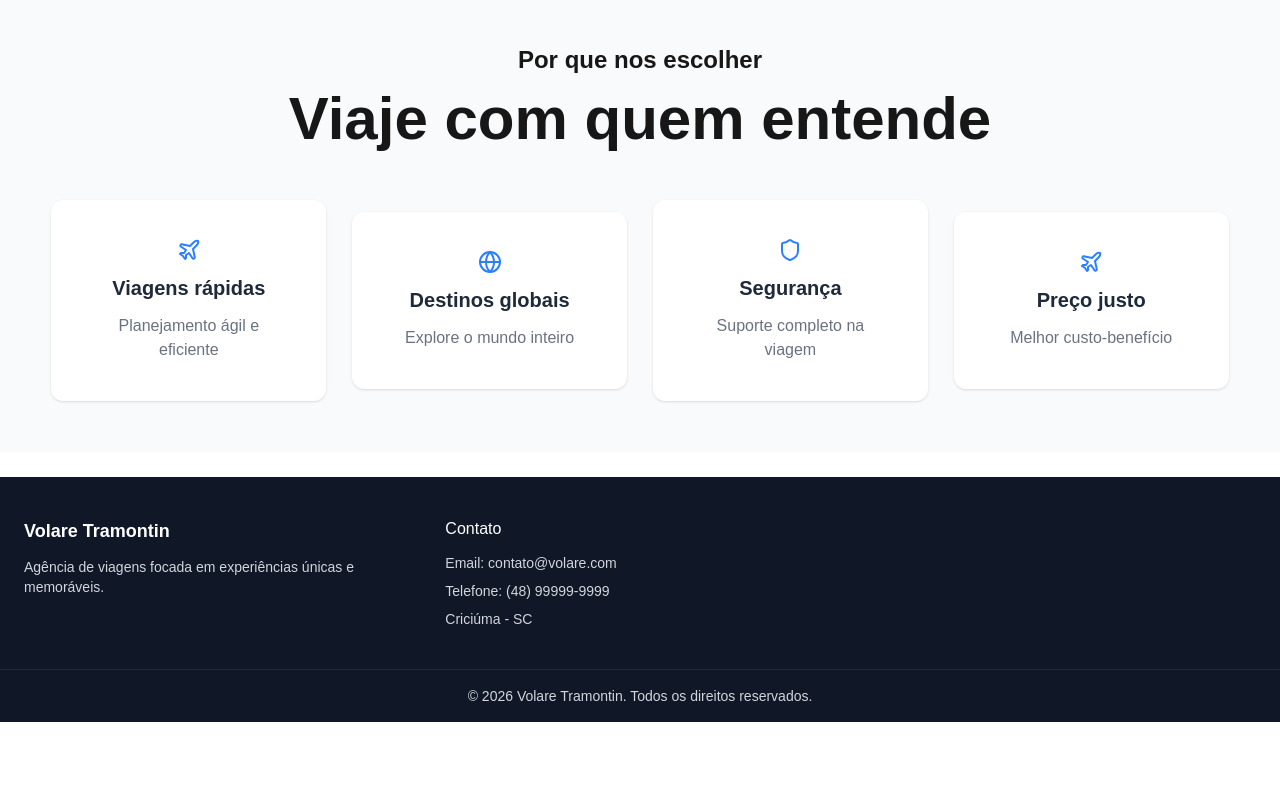
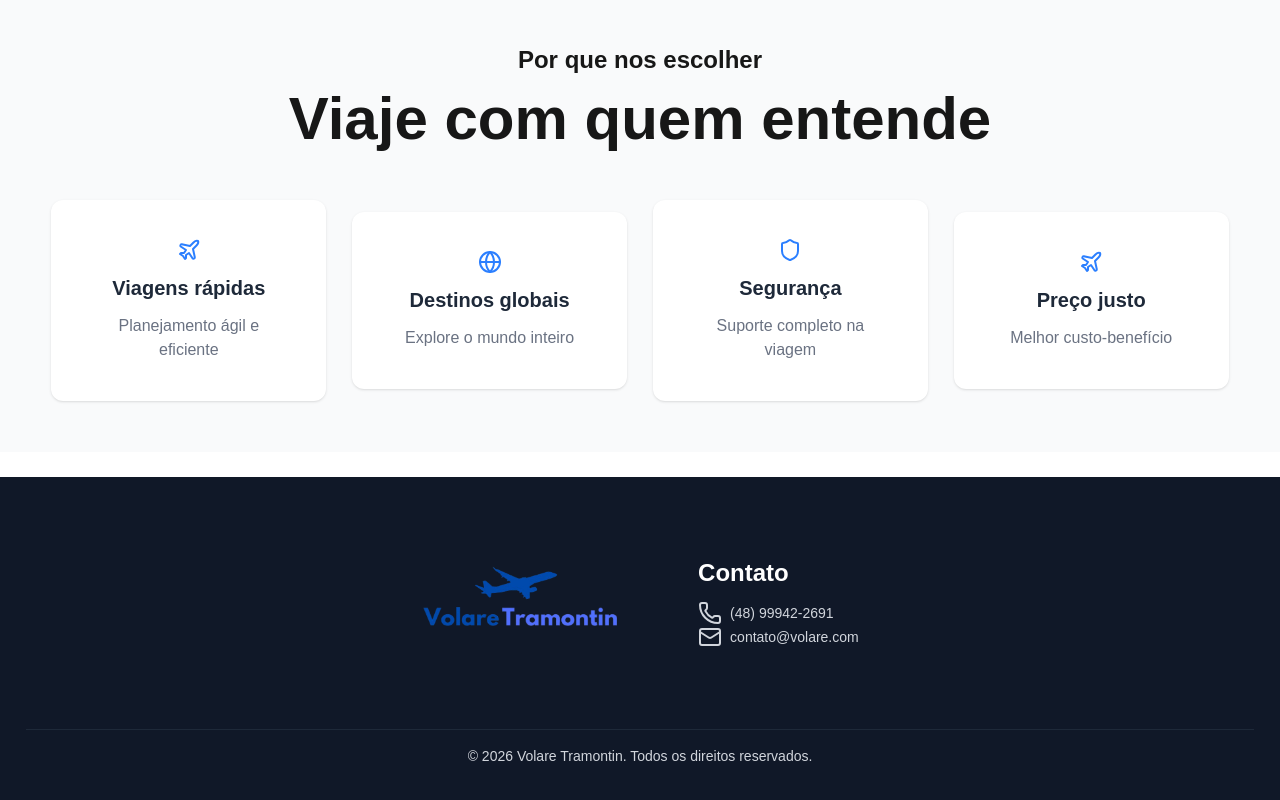
Before and after one commit to GabrielTramon/volare-tramontin-frontend, a Next.js app: page / in a window 1280 px wide. Shown: the part 620-1420 px from the top of the page. Before the commit the page ends 1342 px from the top, so only its background shows below. Built offline with nearby package versions, Linux system fonts and the light colour scheme.

Commit message:
style: adjust style fotter

```diff
--- a/components/fotter.tsx
+++ b/components/fotter.tsx
@@ -1,23 +1,33 @@
+import { Mail, Phone } from "lucide-react"
+import Image from "next/image"
+
 export default function Footer() {
   return (
-    <footer className="w-full bg-gray-900 text-gray-300">
-      <div className="max-w-7xl mx-auto px-6 py-10 grid grid-cols-1 md:grid-cols-3 gap-8">
-        <div>
-          <h2 className="text-white text-lg font-semibold mb-3">
-            Volare Tramontin
-          </h2>
-          <p className="text-sm">
-            Agência de viagens focada em experiências únicas e memoráveis.
-          </p>
-        </div>
+    <footer className="w-full bg-gray-900 text-gray-300 p-4 sm:p-[2vw]">
+      <div className="flex flex-col sm:flex-row w-full justify-center items-center mb-2 sm:mb-[2vw] gap-2 sm:gap-[6vw]">
+        <Image
+                   src="/logo.png"
+                   alt="Logo"
+                   width={200}
+                   height={200}
+                   className="object-contain hidden sm:flex"
+                 />
 
-        <div>
-          <h3 className="text-white font-medium mb-3">Contato</h3>
-          <ul className="space-y-2 text-sm">
-            <li>Email: contato@volare.com</li>
-            <li>Telefone: (48) 99999-9999</li>
-            <li>Criciúma - SC</li>
-          </ul>
+
+        <div className="flex flex-col">
+          <h3 className="text-white font-bold text-2xl mb-3">Contato</h3>
+             <div className="space-y-2 text-sm">
+            <div className="flex gap-2 sm:flex-[1vw] items-center">
+              <Phone/>
+              <p className="font-medium">(48) 99942-2691</p>
+            </div>
+          </div>
+             <div className="space-y-2 text-sm">
+            <div className="flex gap-2 sm:flex-[1vw] items-center">
+              <Mail/>
+              <p className="font-medium">contato@volare.com</p>
+            </div>
+          </div>
         </div>
       </div>
 
--- a/components/gridBenefit.tsx
+++ b/components/gridBenefit.tsx
@@ -10,8 +10,8 @@ export function GridBenefit({ items }: { items: Benefit[] }) {
   return (
     <div className="flex flex-col bg-gray-50 w-full p-8 sm:p-[4vw] justify-center items-center gap-y-4 sm:gap-y-[4vw]">
       <div className="flex flex-col gap-y-4 sm:gap-y-[1vw] justify-center items-center">
-        <h1 className="font-semibold text-2xl">Por que nos escolher </h1>
-        <h1 className="font-semibold text-6xl">Viaje com quem entende </h1>
+        <h1 className="font-semibold text-lg sm:text-2xl text-center">Por que nos escolher </h1>
+        <h1 className="font-semibold text-2xl sm:text-6xl text-center">Viaje com quem entende </h1>
       </div>
       <div className="grid grid-cols-1 sm:grid-cols-4 w-full justify-center items-center gap-4 sm:gap-[2vw]">
         {items.map((item, index) => (
```
